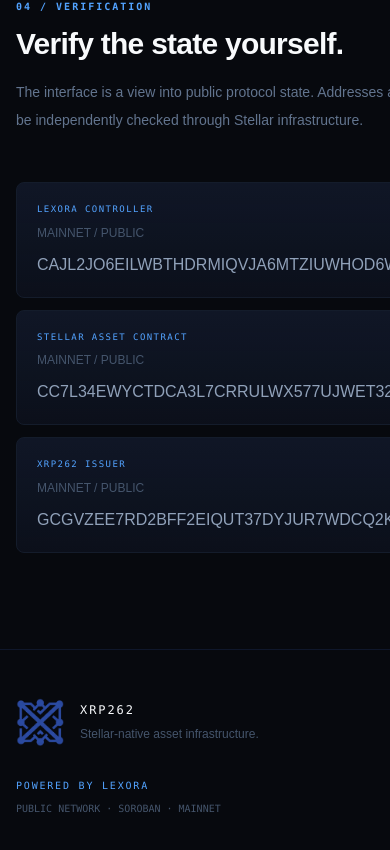
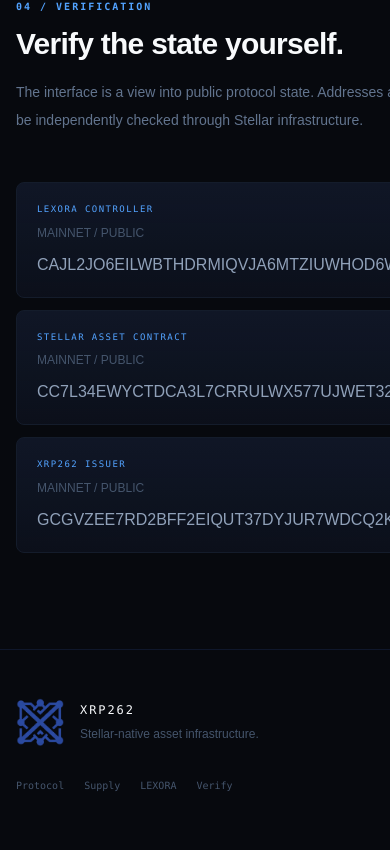
Before and after one commit to arashKazerouni/Xrp262-project, a Next.js app: page / in a window 390 px wide. Shown: the part 4903-5753 px from the top of the page. Built offline with nearby package versions, Linux system fonts and the light colour scheme; no server answers.

Commit message:
Link homepage to protocol navigation

```diff
--- a/app/page.tsx
+++ b/app/page.tsx
@@ -82,7 +82,7 @@
             <span className="text-sm font-semibold tracking-[0.14em]">XRP262</span>
           </a>
           <nav className="hidden items-center gap-7 text-xs text-slate-400 md:flex">
-            <a href="#architecture" className="transition hover:text-white">Architecture</a>
+            <a href="/protocol" className="transition hover:text-white">Protocol</a>
             <a href="#state" className="transition hover:text-white">State</a>
             <a href="#supply" className="transition hover:text-white">Supply</a>
             <a href="#verification" className="transition hover:text-white">Verification</a>
@@ -106,7 +106,7 @@
             transparent verification across Stellar Core and Soroban.
           </p>
           <div className="mt-9 flex flex-wrap gap-3">
-            <a href="#architecture" className="rounded-md bg-blue-600 px-5 py-3 text-sm font-medium text-white shadow-[0_0_32px_rgba(37,99,235,.22)] transition hover:bg-blue-500">Explore protocol</a>
+            <a href="/protocol" className="rounded-md bg-blue-600 px-5 py-3 text-sm font-medium text-white shadow-[0_0_32px_rgba(37,99,235,.22)] transition hover:bg-blue-500">Explore protocol</a>
             <a href="#verification" className="rounded-md border border-slate-700 bg-slate-950/50 px-5 py-3 text-sm font-medium text-slate-300 transition hover:border-blue-500/50 hover:text-white">Verify on-chain</a>
             <a href="https://stellar.expert/explorer/public/asset/XRP262-GCGVZEE7RD2BFF2EIQUT37DYJUR7WDCQ2KWA5LUWYATRFLKEYHMJ3XRP-2" target="_blank" rel="noreferrer" className="rounded-md border border-blue-500/30 bg-blue-500/[0.06] px-5 py-3 text-sm font-medium text-blue-300 transition hover:border-blue-400/60 hover:bg-blue-500/[0.1] hover:text-blue-200">View asset on StellarExpert ↗</a>
           </div>
@@ -258,9 +258,11 @@
               <div className="mt-2 text-xs text-slate-600">Stellar-native asset infrastructure.</div>
             </div>
           </div>
-          <div className="flex flex-col items-start gap-2 font-mono text-[10px] text-slate-600 md:items-end">
-            <span className="tracking-[0.18em] text-blue-400">POWERED BY LEXORA</span>
-            <span>PUBLIC NETWORK · SOROBAN · MAINNET</span>
+          <div className="flex flex-wrap gap-5 font-mono text-[10px] text-slate-600 md:items-end md:justify-end">
+            <a href="/protocol" className="transition hover:text-blue-300">Protocol</a>
+            <a href="/supply" className="transition hover:text-blue-300">Supply</a>
+            <a href="/lexora" className="transition hover:text-blue-300">LEXORA</a>
+            <a href="/verify" className="transition hover:text-blue-300">Verify</a>
           </div>
         </div>
       </footer>
```
